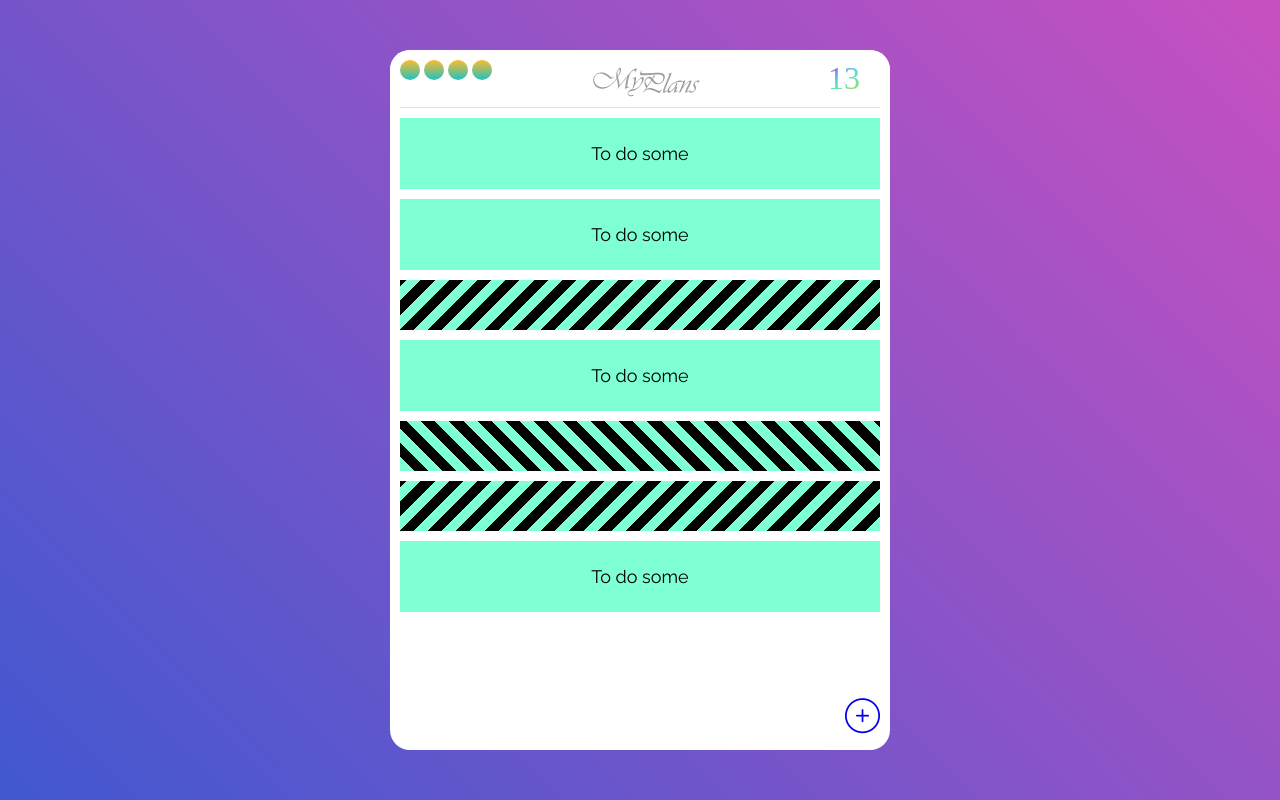
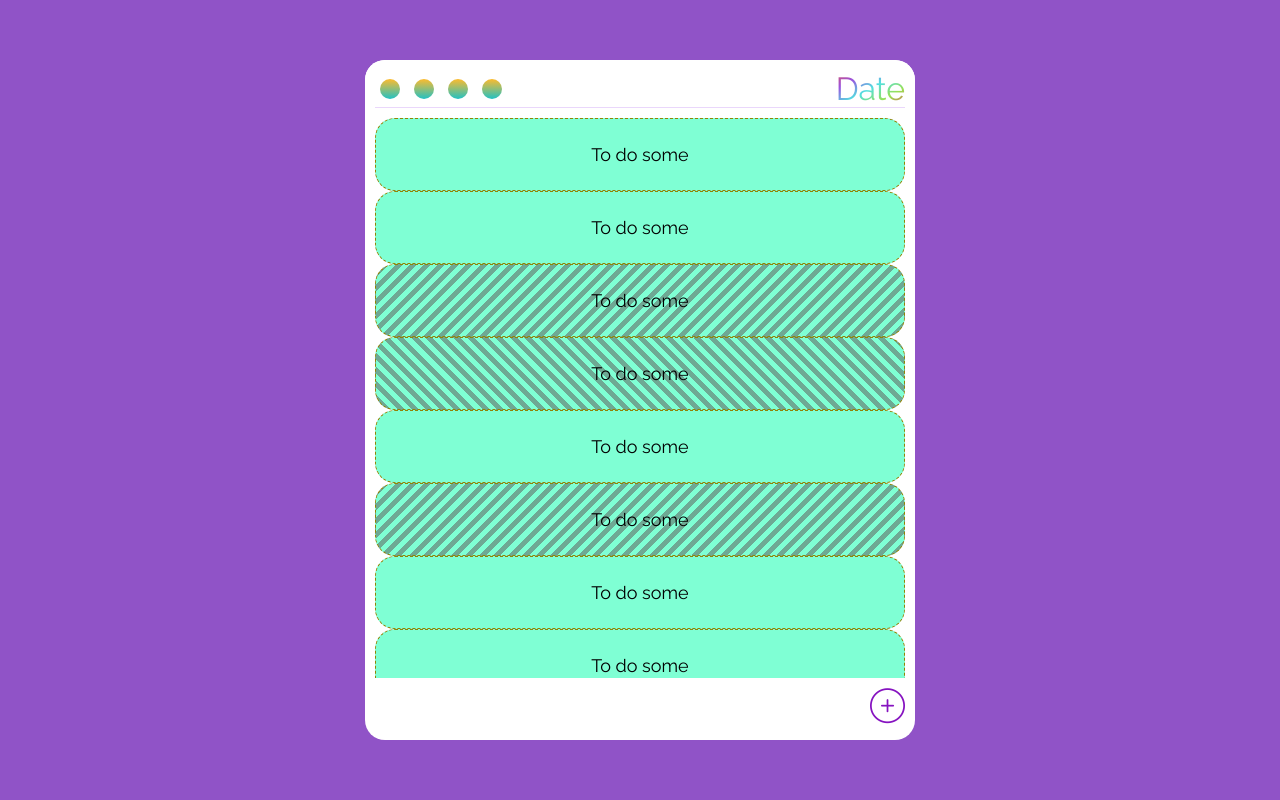
Before and after one commit to rocketDevTeam/glider-card, a plain HTML site: page index.html in a window 1280 px wide. Drawn offline with Linux system fonts and the light colour scheme; files whose address does not match are found by name.

Commit message:
page styles changed

```diff
--- a/index.html
+++ b/index.html
@@ -1,5 +1,6 @@
 <!DOCTYPE html>
 <html lang="en">
+
 <head>
   <meta charset="UTF-8">
   <meta name="viewport" content="width=device-width, initial-scale=1.0">
@@ -8,78 +9,72 @@
   <link rel="stylesheet" href="style.css">
   <link href="https://fonts.googleapis.com/css?family=Raleway&display=swap" rel="stylesheet">
 </head>
+
 <body>
-  <div class="container-card">
   <div class="wrapper">
-
     <header>
-      <div class="container head-container">
-        <div class="busy-level">
-        <div class="plans-count">
+      <div class="container container-menu">
+        <div class="nav-menu">
+          <div class="nav-links">
             <ul>
               <li><a href="#"></a></li>
               <li><a href="#"></a></li>
               <li><a href="#"></a></li>
               <li><a href="#"></a></li>
             </ul>
-
           </div>
 
-        <div class="logotype">
-          <a href="#">
-            <img src="img/logo.png" alt="MyPlans">
-          </a>
+          <div class="main-date">
+            <span>Date</span>
           </div>
 
-        <div class="date">
-          <span>13</span>
-        </div>
         </div>
       </div>
     </header>
 
     <main>
       <div class="container">
-        <div class="do-some"><p>To do some</p></div>
-        <div class="do-some"><p>To do some</p></div>
-        <div class="do-some linear"><p></p></div>
-        <div class="do-some"><p>To do some</p></div>
-        <div class="do-some linear-back"><p</p></div>
-        <div class="do-some linear"><p></p></div>
-        <div class="do-some"><p>To do some</p></div>
-
-
-
-
-
-
-
-
-
-
-
-
-
-
-
-
-
-
-
-
-
+        <section class="tasks">
+          <div class="do-some">
+            <p>To do some</p>
+          </div>
+          <div class="do-some">
+            <p>To do some</p>
+          </div>
+          <div class="do-some linear">
+            <p>To do some</p>
+          </div>
+          <div class="do-some linear-back">
+            <p>To do some</p>
+          </div>
+          <div class="do-some">
+            <p>To do some</p>
+          </div>
+          <div class="do-some linear">
+            <p>To do some</p>
+          </div>
+          <div class="do-some">
+            <p>To do some</p>
+          </div>
+          <div class="do-some">
+            <p>To do some</p>
+          </div>
+          <div class="do-some">
+            <p>To do some</p>
+          </div>
+          <div class="do-some">
+            <p>To do some</p>
+          </div>
+        </section>
       </div>
     </main>
 
     <footer>
       <div class="container">
         <a href="#" class="plus-link"><i class="icon-plus"></i></a>
-
       </div>
     </footer>
 
   </div>
-</div>
-
 </body>
 </html>
--- a/style.css
+++ b/style.css
@@ -1,18 +1,19 @@
 @font-face {
-  font-family: 'icomoon';
-  src:  url('fonts/icomoon.eot?gvm810');
-  src:  url('fonts/icomoon.eot?gvm810#iefix') format('embedded-opentype'),
-    url('fonts/icomoon.ttf?gvm810') format('truetype'),
-    url('fonts/icomoon.woff?gvm810') format('woff'),
-    url('fonts/icomoon.svg?gvm810#icomoon') format('svg');
+  font-family: "icomoon";
+  src: url("fonts/icomoon.eot?gvm810");
+  src: url("fonts/icomoon.eot?gvm810#iefix") format("embedded-opentype"),
+    url("fonts/icomoon.ttf?gvm810") format("truetype"),
+    url("fonts/icomoon.woff?gvm810") format("woff"),
+    url("fonts/icomoon.svg?gvm810#icomoon") format("svg");
   font-weight: normal;
   font-style: normal;
   font-display: block;
 }
 
-[class^="icon-"], [class*=" icon-"] {
+[class^="icon-"],
+[class*=" icon-"] {
   /* use !important to prevent issues with browser extensions that change fonts */
-  font-family: 'icomoon' !important;
+  font-family: "icomoon" !important;
   speak: none;
   font-style: normal;
   font-weight: normal;
@@ -38,200 +39,247 @@
   content: "\e900";
 }
 
-*{
+* {
   margin: 0;
   padding: 0;
   box-sizing: border-box;
+
+  -webkit-transition: all 1s ease;
+  -moz-transition: all 1s ease;
+  -o-transition: all 1s ease;
+  transition: all 1s ease;
 }
 
-.container-card {
-  width: 100%;
-  min-height: 100vh;
+/* wrapper + header + container*/
+
+body {
   background: #9053c7;
-  background: -webkit-linear-gradient(-135deg,#c850c0,#4158d0);
-  padding: 15px;
+  /* background: -webkit-linear-gradient(-135deg,#c850c0,#4158d0); */
 }
 
-
-/* @media (min-width: 576px) {
-
- }
-
-
-@media (min-width: 768px) {  }
-
-
-@media (min-width: 992px) {  } */
-
-
-/* @media (min-width: 1200px) { */
-
+@media (min-width: 576px) {
   .wrapper {
     position: absolute;
     left: 50%;
     top: 50%;
     transform: translate(-50%, -50%);
     background-color: rgb(255, 255, 255);
-    width: 500px;
-    height: 700px;
+    width: 400px;
+    height: 70vh;
     border-radius: 20px;
   }
 
   .container {
-    max-width: 480px;
+    max-width: 380px;
     margin: 0 auto;
   }
 
   header {
     padding: 10px;
-    background-color: #fff;
+    background-color: rgb(255, 255, 255);
     border-radius: 20px;
   }
 
-  .head-container:after {
+  .container-menu:after {
     content: "";
     display: block;
     background: #ead7fb;
     height: 1px;
   }
 
-  .busy-level {
+  .nav-menu {
     display: flex;
     flex-wrap: wrap;
     justify-content: space-between;
-    position: relative;
+    align-items: center;
   }
 
-
-
-.plans-count ul {
+  .nav-links ul {
     list-style-type: none;
     font-size: 0;
     margin: 0 -2px;
   }
 
-.plans-count li {
+  .nav-links li {
     display: inline-block;
     vertical-align: top;
     padding: 0 2px;
+    margin: 5px;
   }
 
-.plans-count a {
+  .nav-links a {
     text-decoration: none;
     display: inline-block;
     vertical-align: top;
-  padding: 10px;
-  background: rgb(34,193,195);
-background: linear-gradient(0deg, rgba(34,193,195,1) 0%, rgba(253,187,45,1) 100%);
+    padding: 8px;
+    background: rgb(34, 193, 195);
+    background: linear-gradient(
+      0deg,
+      rgba(34, 193, 195, 1) 0%,
+      rgba(253, 187, 45, 1) 100%
+    );
     border-radius: 100%;
   }
 
-.logotype a{
+  .main-date span {
     display: inline-block;
     vertical-align: top;
+    font-family: "Raleway", sans-serif;
+    font-weight: 400;
+    font-size: 1.5em;
+    background: linear-gradient(
+      330deg,
+      #e05252 0%,
+      #99e052 25%,
+      #52e0e0 50%,
+      #9952e0 75%,
+      #e05252 100%
+    );
+    -webkit-background-clip: text;
+    -webkit-text-fill-color: transparent;
   }
 
-img {
-  max-width: 100%;
-  display: inline-block;
-  vertical-align: top;
-  height: auto;
+  main {
+    height: 55vh;
+    overflow: scroll;
+    overflow-x: hidden;
+  }
+  ::-webkit-scrollbar-button {
+    background-image: url("");
+    background-repeat: no-repeat;
+    width: 5px;
+    height: 0px;
   }
 
-.date span{
-  display: inline-block;
-  vertical-align: top;
-	margin: 0 auto;
-	font-family: "Roboto Slab";
-	font-weight: 400;
-	font-size: 2em;
-	background: linear-gradient(330deg, #e05252 0%, #99e052 25%, #52e0e0 50%, #9952e0 75%, #e05252 100%);
-	-webkit-background-clip: text;
-  -webkit-text-fill-color: transparent;
-  padding: 0 20px;
+  ::-webkit-scrollbar-track {
+    background-color: #ecedee;
+  }
+
+  ::-webkit-scrollbar-thumb {
+    -webkit-border-radius: 0px;
+    border-radius: 0px;
+    background-color: #00197e;
+  }
+
+  ::-webkit-scrollbar-thumb:hover {
+    background-color: #9d3dcd;
+  }
+
+  ::-webkit-resizer {
+    background-image: url("");
+    background-repeat: no-repeat;
+    width: 4px;
+    height: 0px;
+  }
+
+  ::-webkit-scrollbar {
+    width: 4px;
   }
 
   .do-some {
     background-color: aquamarine;
     padding: 25px;
-  margin-bottom: 10px;
+    /* margin-bottom: 10px; */
+    border: 1px dashed #918306;
+    border-radius: 20px;
   }
 
-.do-some p{
+  .do-some p {
     text-align: center;
-  font-family: 'Raleway', sans-serif;
+    font-family: "Raleway", sans-serif;
     font-size: 18px;
   }
 
-.linear{
-  background-image:  repeating-linear-gradient(-45deg,
-  transparent 20px,
+  .linear {
+    background-image: repeating-linear-gradient(
+      -45deg,
       transparent 30px,
-  black 20px,
-  black 40px);
+      transparent 35px,
+      rgba(94, 83, 83, 0.5) 20px,
+      rgba(94, 83, 83, 0.5) 40px
+    );
   }
 
-.linear-back{
-  background-image:  repeating-linear-gradient(45deg,
-  transparent 20px,
+  .linear-back {
+    background-image: repeating-linear-gradient(
+      45deg,
       transparent 30px,
-  black 20px,
-  black 40px);
+      transparent 35px,
+      rgba(94, 83, 83, 0.5) 20px,
+      rgba(94, 83, 83, 0.5) 40px
+    );
   }
 
-
-
-
-
-
-
-
-
-
-
-
-
-
-
-
-
-
-
-
-
-
-
-
-
-
-
-
-
-
-
-
-
-footer{
+  footer {
     position: absolute;
     bottom: 0;
     right: 0;
     border-radius: 10px;
   }
 
-.plus-link{
+  .plus-link {
     text-decoration: none;
     display: inline-block;
     vertical-align: top;
     padding: 10px;
     font-size: 35px;
+    color: #8613c0;
   }
 
+  .plus-link:hover {
+    color: #99e052;
+  }
+}
 
+@media (min-width: 768px) {
+  .wrapper {
+    width: 450px;
+    height: 80vh;
+  }
 
+  .container {
+    max-width: 430px;
+  }
 
+  .nav-links a {
+    padding: 9px;
+  }
 
+  .main-date span {
+    font-size: 2em;
+  }
 
+  main {
+    height: 65vh;
+  }
+}
 
+@media (min-width: 992px) {
+  .wrapper {
+    width: 500px;
+    height: 80vh;
+  }
 
+  .container {
+    max-width: 480px;
+  }
 
-  /* } */
+  .nav-links a {
+    padding: 10px;
+  }
+}
+
+@media (min-width: 1200px) {
+  .wrapper {
+    width: 550px;
+    height: 85vh;
+  }
+
+  .container {
+    max-width: 530px;
+  }
+
+  main {
+    height: 70vh;
+  }
+}
```
Lines whose indentation alone changed are shown as unchanged.
